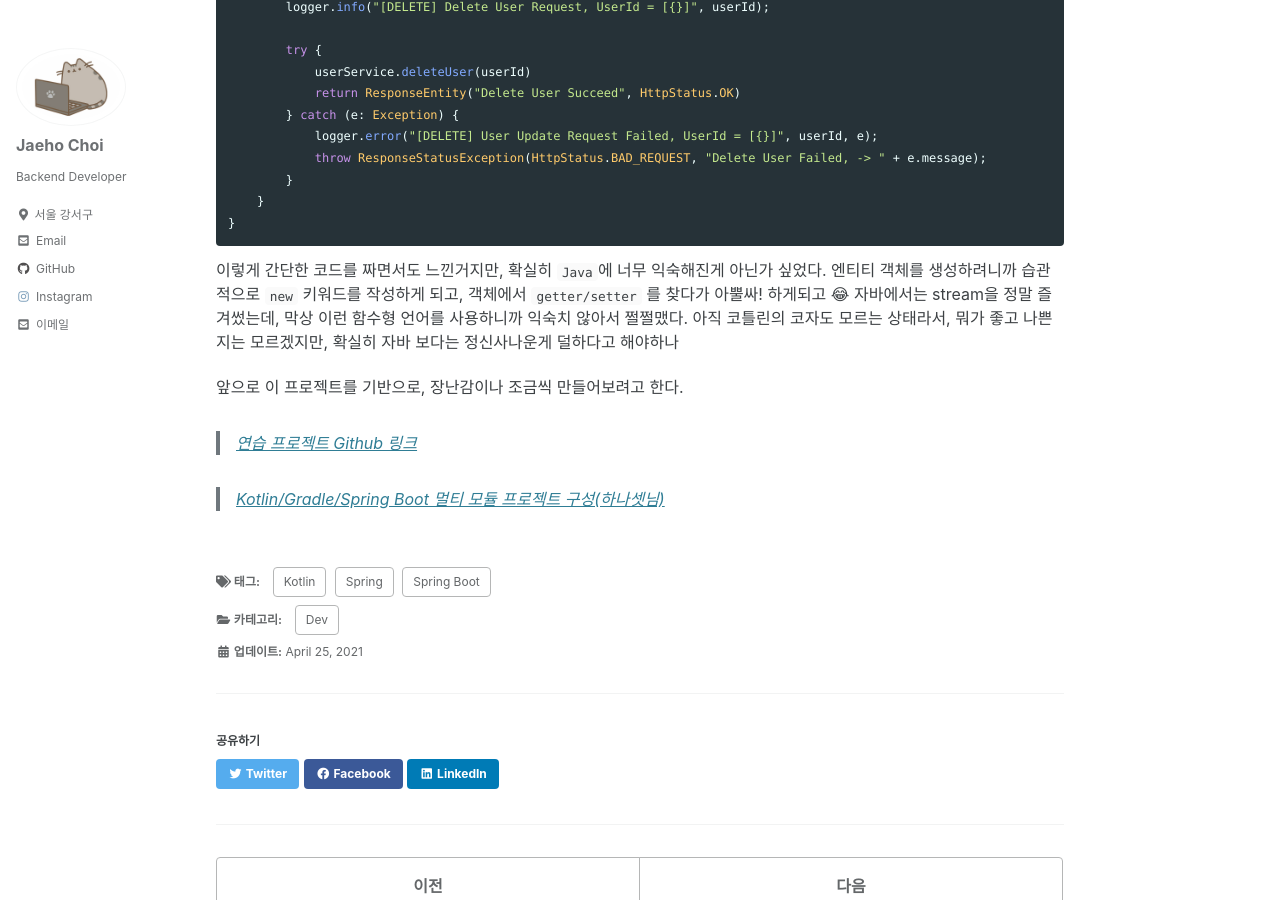
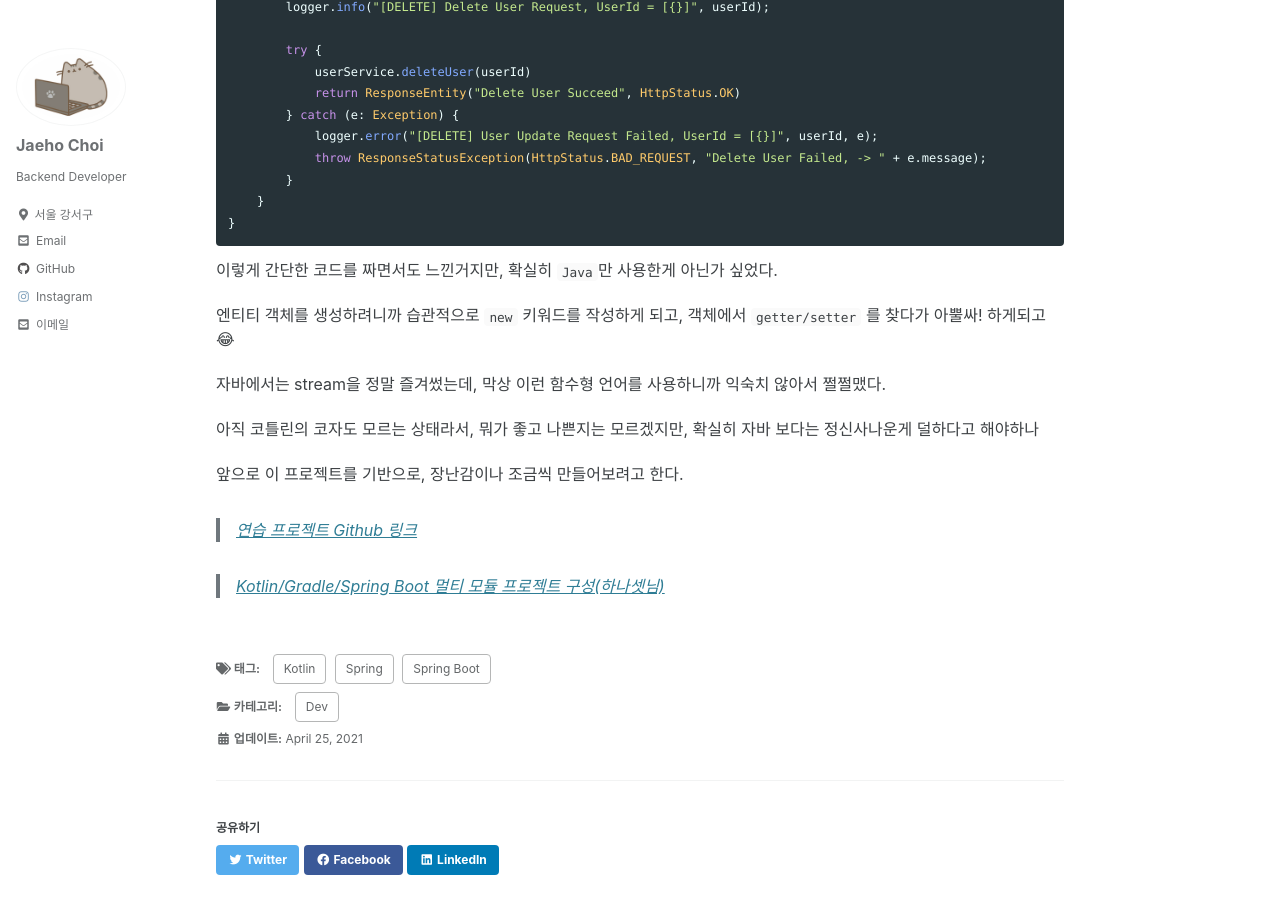
Before and after one commit to JulySeven1995/JulySeven1995.github.io, a Jekyll site: the page built from _posts/dev/2021-04-25-kotlin-start.md, in a window 1280 px wide and 900 px high, scrolled down 3459 px. Built offline with Jekyll 4.4.1, drawn with Linux system fonts in a browser that asks for light colours; cached includes are drawn as plain includes.

Commit message:
edit post

````diff
--- a/_posts/dev/2021-04-25-kotlin-start.md
+++ b/_posts/dev/2021-04-25-kotlin-start.md
@@ -177,7 +177,13 @@ class JpaController(
 }
 ```
 
-이렇게 간단한 코드를 짜면서도 느낀거지만, 확실히 `Java`에 너무 익숙해진게 아닌가 싶었다. 엔티티 객체를 생성하려니까 습관적으로  `new` 키워드를 작성하게 되고, 객체에서 `getter/setter` 를 찾다가 아뿔싸! 하게되고 😂 자바에서는 stream을 정말 즐겨썼는데, 막상 이런 함수형 언어를 사용하니까 익숙치 않아서 쩔쩔맸다. 아직 코틀린의 코자도 모르는 상태라서, 뭐가 좋고 나쁜지는 모르겠지만, 확실히 자바 보다는 정신사나운게 덜하다고 해야하나
+이렇게 간단한 코드를 짜면서도 느낀거지만, 확실히 `Java`만 사용한게 아닌가 싶었다.
+
+엔티티 객체를 생성하려니까 습관적으로  `new` 키워드를 작성하게 되고, 객체에서 `getter/setter` 를 찾다가 아뿔싸! 하게되고 😂
+
+자바에서는 stream을 정말 즐겨썼는데, 막상 이런 함수형 언어를 사용하니까 익숙치 않아서 쩔쩔맸다.
+
+아직 코틀린의 코자도 모르는 상태라서, 뭐가 좋고 나쁜지는 모르겠지만, 확실히 자바 보다는 정신사나운게 덜하다고 해야하나
 
 
 
````
